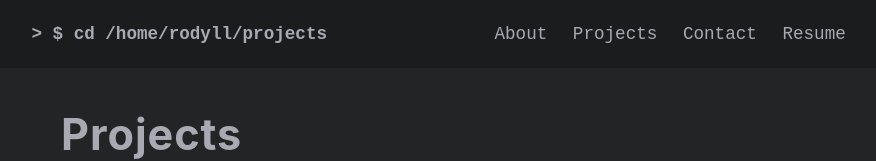
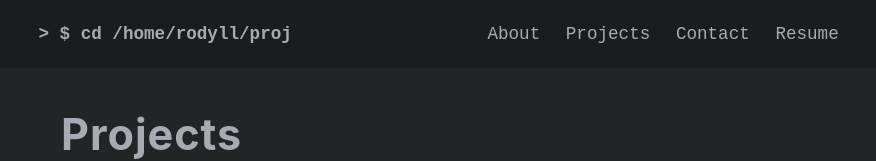
Before and after one commit to rjeata/rodylleata.com, a plain HTML site: page projects.html in a window 1280 px wide. Shown: the top 161 px of the page, without its empty margins (195-1071 px from the left). Drawn offline with Linux system fonts and the light colour scheme.

Commit message:
Shortened page name

```diff
--- a/projects.html
+++ b/projects.html
@@ -13,7 +13,7 @@
         <!--- Navigtion Bar Section --->
         <nav class="navbar">
             <div class="navbar__container">
-                <a href="./" id="navbar__logo"> > $ cd /home/rodyll/projects
+                <a href="./" id="navbar__logo"> > $ cd /home/rodyll/proj
                     <span class="box"> </span>
                 </a>
                 <div class="navbar__toggle" id="mobile-menu">
```
